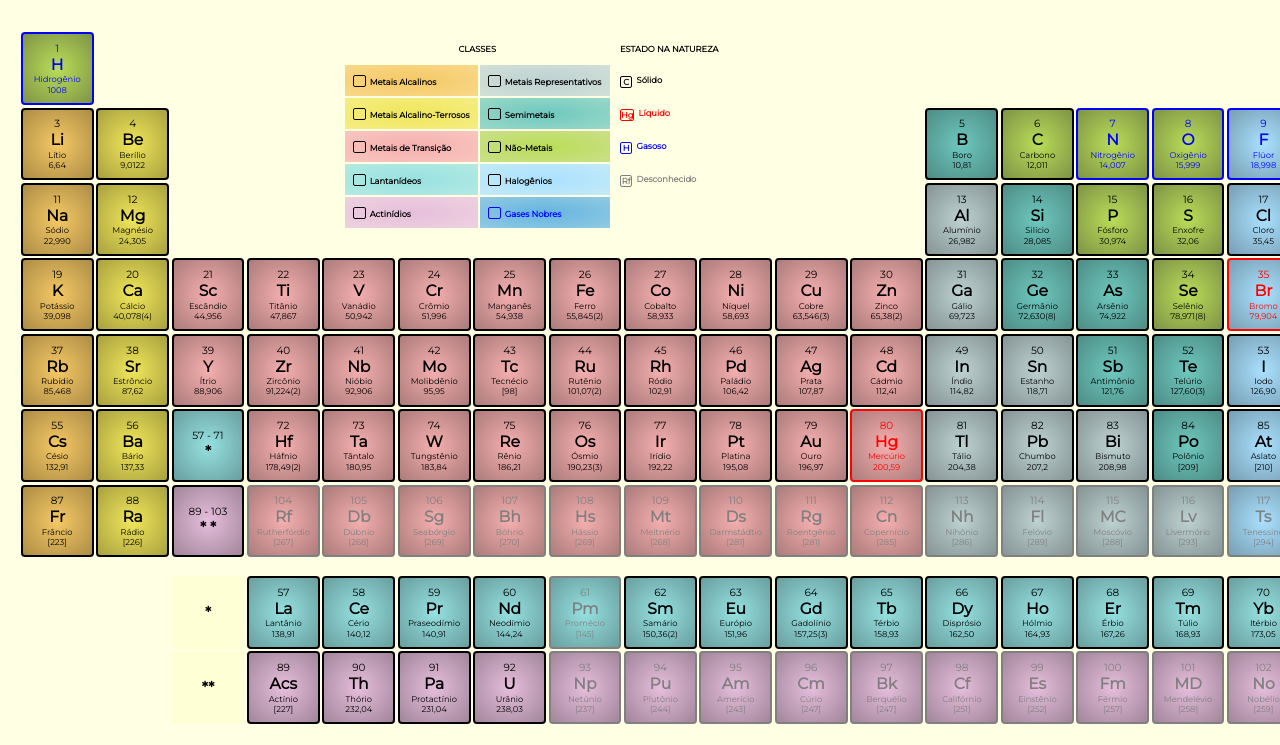
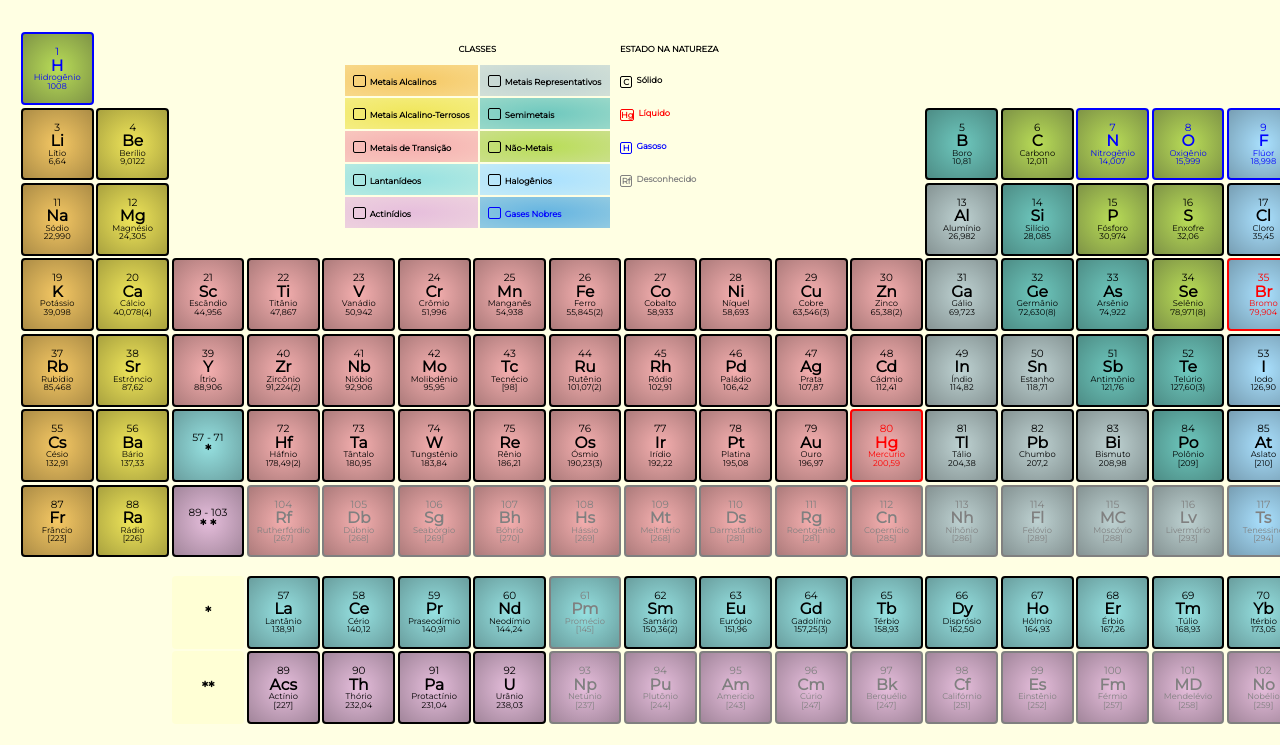
Before and after one commit to NeoArcanjo/tabela-periodica, a plain HTML site: page index.html in a window 1280 px wide. Shown: the part 145-890 px from the top of the page. Drawn offline with Linux system fonts and the light colour scheme.

Commit message:
modified:   index.css

```diff
--- a/index.css
+++ b/index.css
@@ -62,9 +62,9 @@ section {
     margin: 0;
     height:7em;
 	background:rgb(0, 0, 0);
-	border:.125rem solid;
+	border:.15rem solid;
 	border-radius:.25rem;
-	line-height:1.25;
+	line-height:1;
 	position:relative;
 	display:flex;
 	flex-direction:column;
@@ -74,6 +74,7 @@ section {
 section:not(.mark):hover{
     transition: .2s;
     transform: scale(1.5);
+    border:.175rem solid;
     cursor: pointer;
     z-index: 2;
 }
```
